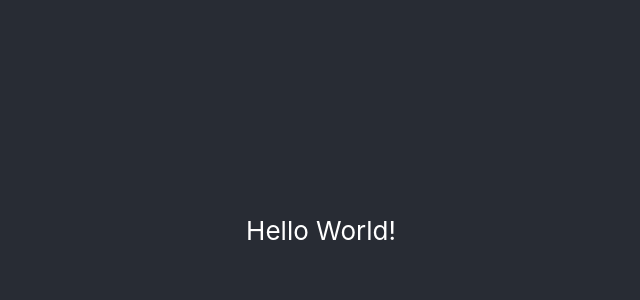
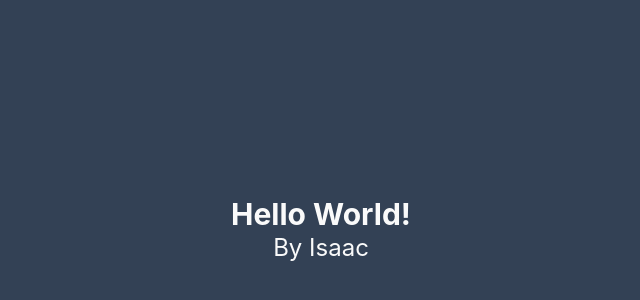
Before and after one commit to IsaacMFernandes/learn_tailwind, a React (Create React App) app: page / in a window 1280 px wide. Shown: the part 170-470 px from the top of the page, without its empty margins (319-959 px from the left). Built offline with nearby package versions, Linux system fonts and the light colour scheme.

Commit message:
Converted CSS into tailwind classes, mostly

```diff
--- a/src/App.css
+++ /dev/null
@@ -1,14 +0,0 @@
-.App {
-  text-align: center;
-}
-
-.App-header {
-  background-color: #282c34;
-  min-height: 100vh;
-  display: flex;
-  flex-direction: column;
-  align-items: center;
-  justify-content: center;
-  font-size: calc(10px + 2vmin);
-  color: white;
-}
--- a/src/App.js
+++ b/src/App.js
@@ -1,11 +1,14 @@
-import './App.css';
-
 function App() {
   return (
-    <div className="App">
-      <header className="App-header">
+    <div className="text-center">
+      <header className="bg-slate-700 min-h-screen flex items-center justify-center text-neutral-50 text-2xl">
         <p>
-          Hello World!
+          <p className="text-3xl font-bold">
+            Hello World!
+          </p>
+          <p >
+            By Isaac
+          </p>
         </p>
       </header>
     </div>
```
